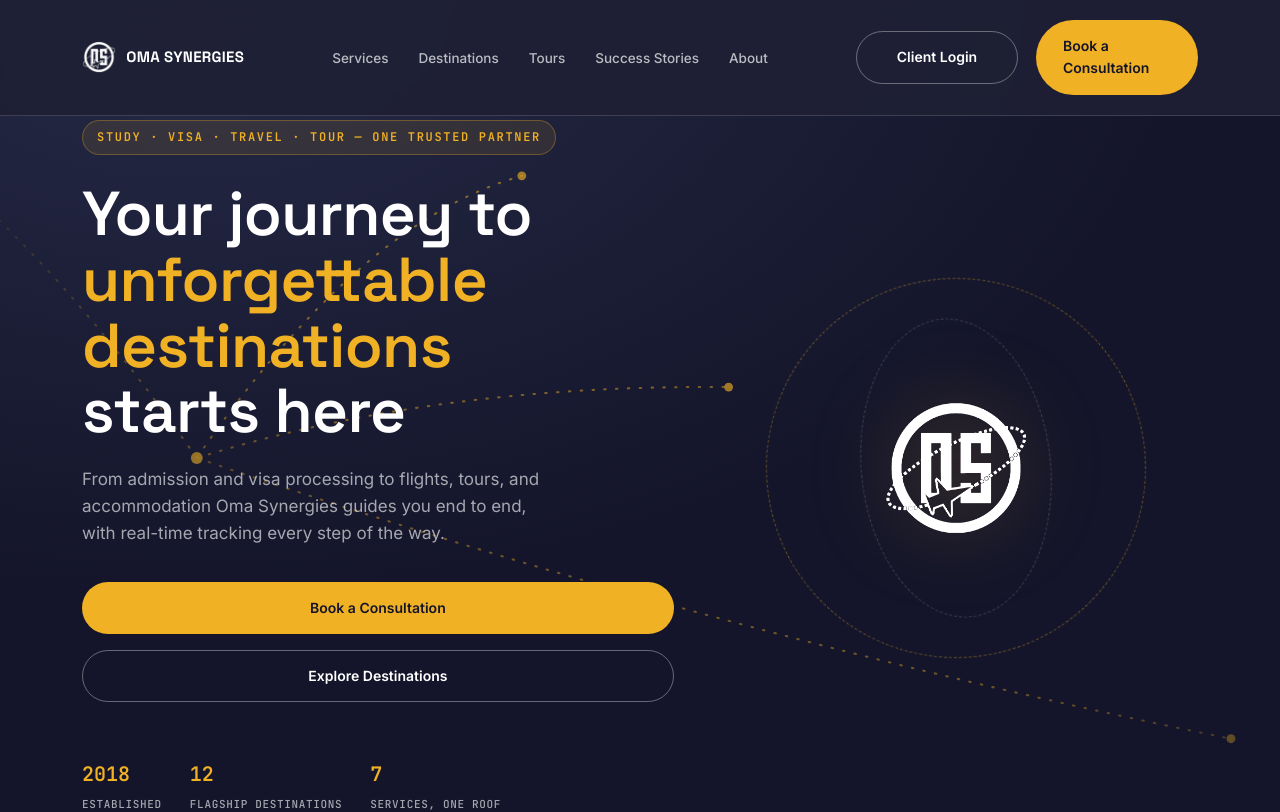
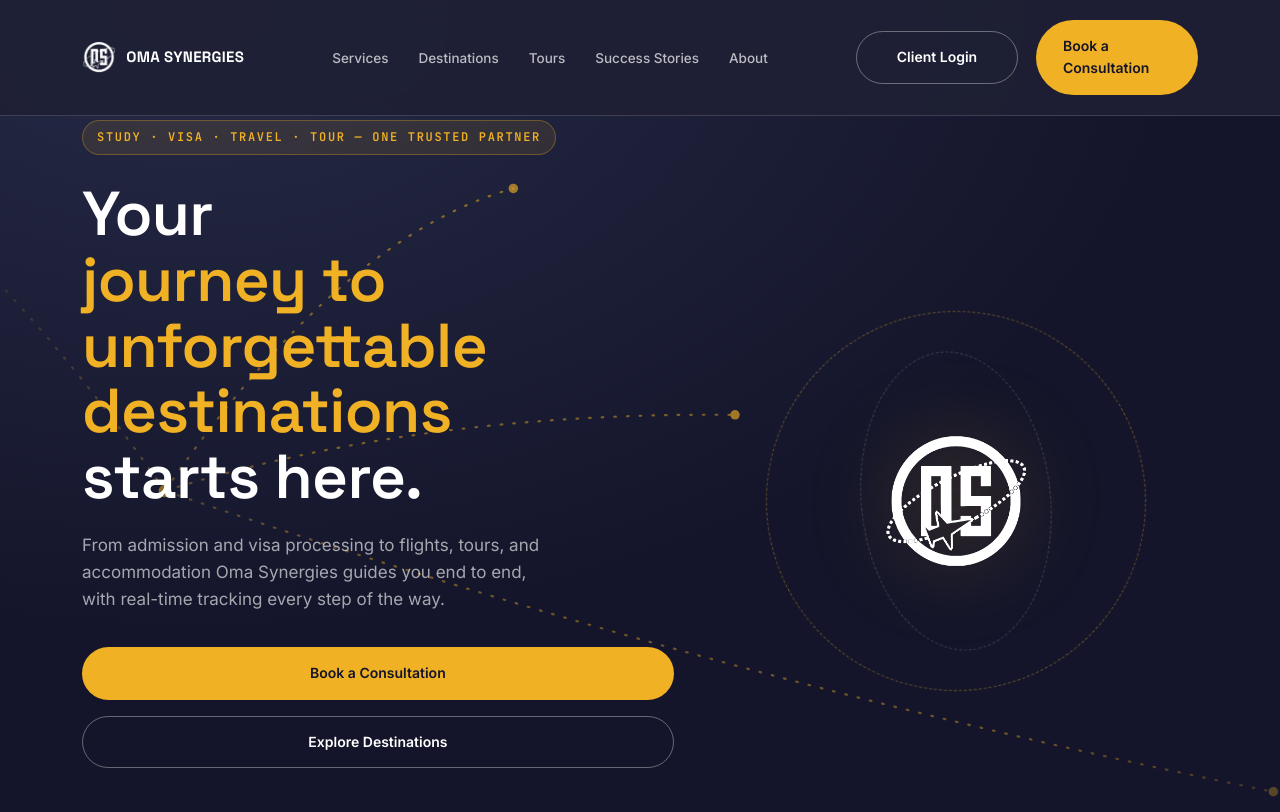
Before and after one commit to vitalcard22/oma-synergies-web, a React (Vite) app: page / in a window 1280 px wide. Shown: the top 812 px of the page. Built offline with nearby package versions, Linux system fonts and the light colour scheme.

Commit message:
Reconcile hero headline: shrink fixed template to 'Your ___ starts here.' so the animated middle portion can carry your exact 4 sentences word-for-word, while keeping the original blink-cut animation mechanism unchanged

```diff
--- a/src/pages/Home.tsx
+++ b/src/pages/Home.tsx
@@ -16,7 +16,7 @@ import PhotoCrossfade from '../components/PhotoCrossfade';
 import visaPassportPhoto from '../assets/visa-passport.jpg';
 import './Home.css';
 
-const HEADLINE_WORDS = ['world-class education', 'visa success', 'unforgettable destinations', 'exploring the world'];
+const HEADLINE_WORDS = ['journey to world-class education', 'visa journey', 'journey to unforgettable destinations', 'journey to explore the world'];
 const LEAD_TEXTS = [
   'From admission and visa processing to flights, tours, and accommodation Oma Synergies guides you end to end, with real-time tracking every step of the way.',
   'Admissions. Visas. Flights. Tours. Accommodation. One trusted partner tracked in real time from application to arrival.',
@@ -176,11 +176,11 @@ export default function Home() {
               <span className="eyebrow" style={{ margin: 0 }}>Study · Visa · Travel · Tour — One Trusted Partner</span>
             </div>
             <h1>
-              Your journey to{' '}
+              Your{' '}
               <span className="cycle" style={{ opacity: headlineVisible ? 1 : 0 }}>
                 {HEADLINE_WORDS[headlineIdx]}
               </span>{' '}
-              starts here
+              starts here.
             </h1>
             <p className="lead" style={{ opacity: leadVisible ? 1 : 0, transition: 'opacity .4s ease' }}>
               {LEAD_TEXTS[leadIdx]}
```
